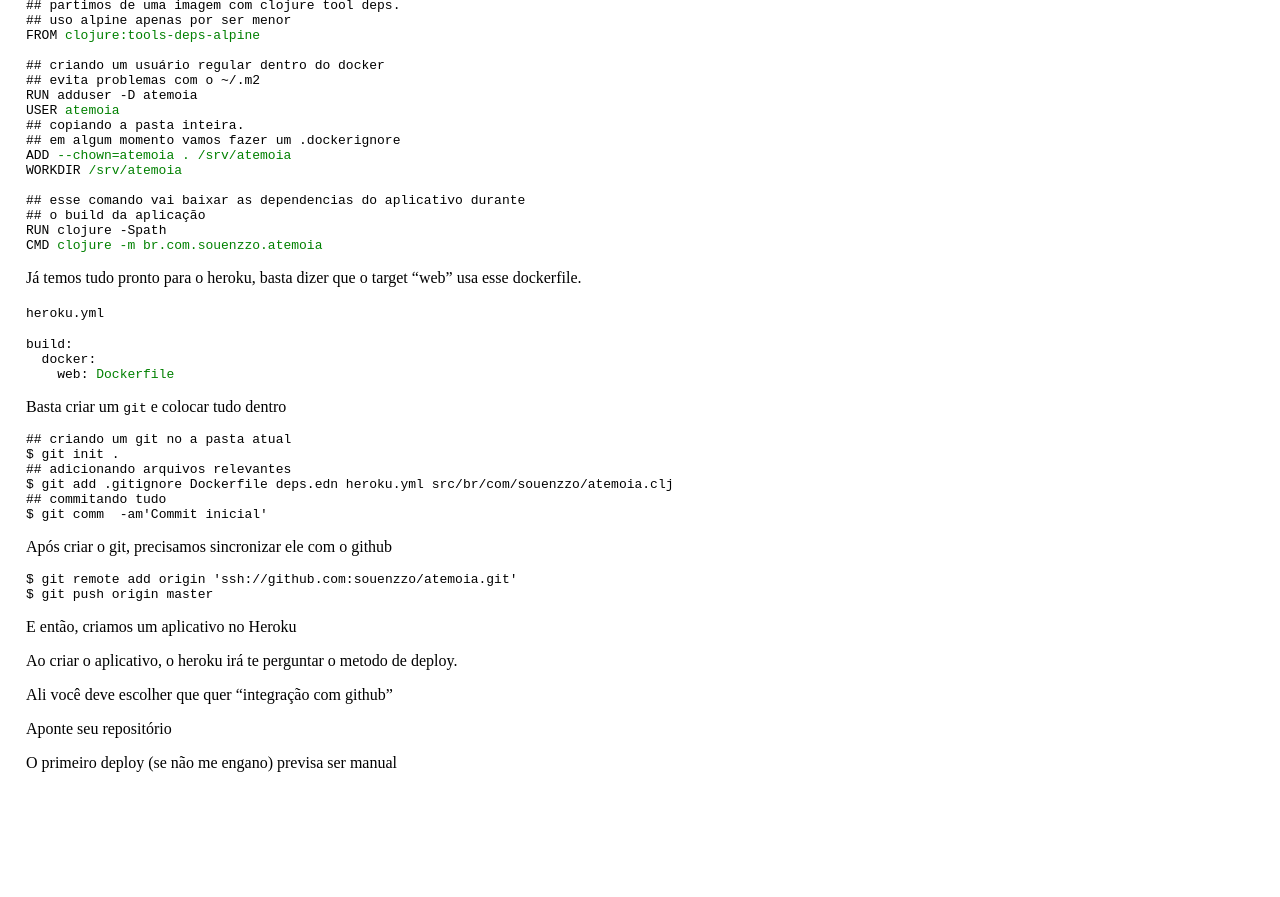
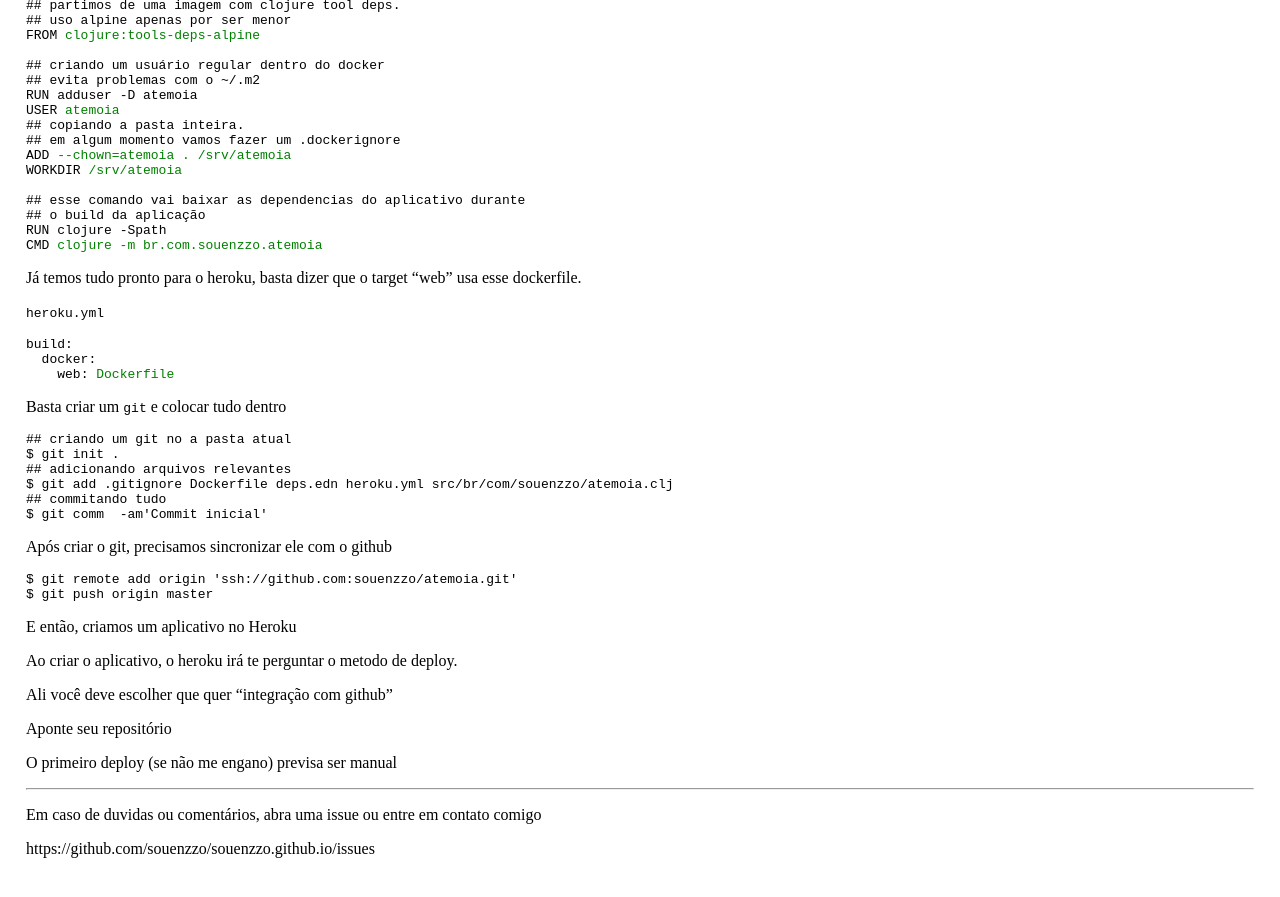
Before and after one commit to souenzzo/souenzzo.github.io, a Jekyll site: the page built from _posts/2020-07-11-clojure-com-heroku.md, in a window 1280 px wide and 900 px high, scrolled down 1988 px. Shown: the top 897 px of the window. Built offline with Jekyll 4.4.1, drawn with Linux system fonts in a browser that asks for light colours; before the commit the page ends 2802 px from its top, so only the background shows below that.

Commit message:
+comentários

```diff
--- a/_posts/2020-07-11-clojure-com-heroku.md
+++ b/_posts/2020-07-11-clojure-com-heroku.md
@@ -184,3 +184,9 @@
 Aponte seu repositório
 
 O primeiro deploy (se não me engano) previsa ser manual
+
+---
+
+Em caso de duvidas ou comentários, abra uma issue ou entre em contato comigo
+
+https://github.com/souenzzo/souenzzo.github.io/issues
```
